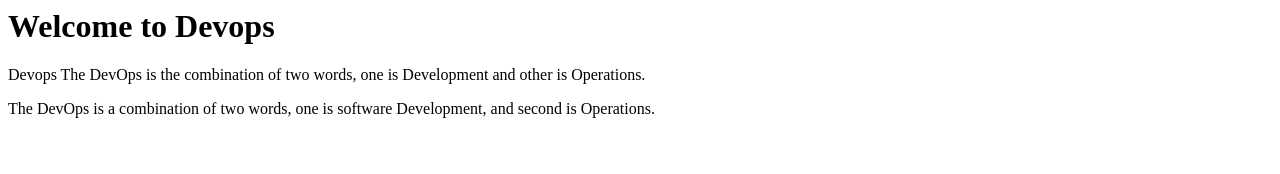
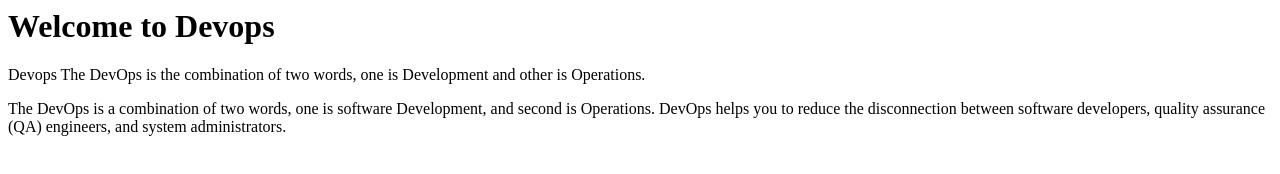
Before and after one commit to poovarasansivan/Day2devops, a plain HTML site: page home.html in a window 1280 px wide. Drawn offline with Linux system fonts and the light colour scheme.

Commit message:
third commit

```diff
--- a/home.html
+++ b/home.html
@@ -2,4 +2,6 @@
 <h1>Welcome to Devops</h1>
 <p>Devops The DevOps is the combination of two words, one is Development and other is Operations.</p>
 <p1>The DevOps is a combination of two words, one is software Development, and second is Operations.</p1>
+<p2>DevOps helps you to reduce the disconnection between software developers, quality assurance (QA) engineers, and system administrators.</p2>
+
 </html>
```
